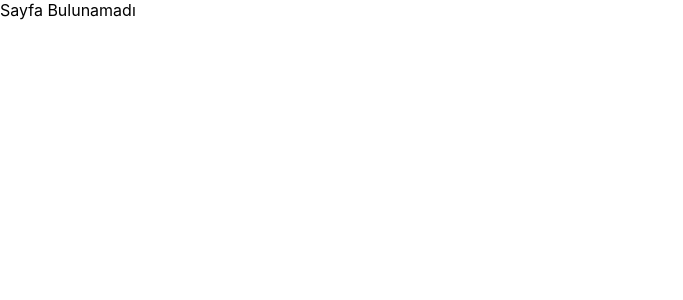
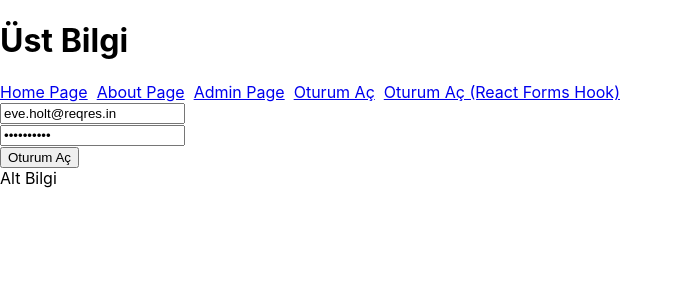
Before and after one commit to neominalsolutions/TurkiyeFinansDay3, a React (Create React App) app: page /login2 in a window 1280 px wide. Shown: the top 300 px of the page, without its empty margins (0-683 px from the left). Built offline with nearby package versions, Linux system fonts and the light colour scheme.

Commit message:
Redux Forms Hook

```diff
--- a/package.json
+++ b/package.json
@@ -3,6 +3,7 @@
   "version": "0.1.0",
   "private": true,
   "dependencies": {
+    "@hookform/resolvers": "^2.9.10",
     "@testing-library/jest-dom": "^5.16.5",
     "@testing-library/react": "^13.4.0",
     "@testing-library/user-event": "^13.5.0",
@@ -13,10 +14,12 @@
     "axios": "^1.2.3",
     "react": "^18.2.0",
     "react-dom": "^18.2.0",
+    "react-hook-form": "^7.42.1",
     "react-router-dom": "^6.7.0",
     "react-scripts": "5.0.1",
     "typescript": "^4.9.4",
-    "web-vitals": "^2.1.4"
+    "web-vitals": "^2.1.4",
+    "yup": "^0.32.11"
   },
   "scripts": {
     "start": "react-scripts start",
--- a/src/App.tsx
+++ b/src/App.tsx
@@ -16,6 +16,7 @@ import UserDetail from "./pages/UserDetail";
 import RejectUsers from "./pages/RejectUsers";
 import Login from "./pages/Login";
 import LoginGuard from "./guards/LoginGuard";
+import Login2 from "./pages/Login2";
 // import Users from "./pages/Users";
 
 // Çalışma zamanında kod yüklemesi yapan bir yöntem (code splitting) diyoruz.
@@ -81,6 +82,7 @@ function App() {
               <Route path="/" element={<Home />}></Route>
               <Route path="home" element={<Home />}></Route>
               <Route path="login" element={<Login />}></Route>
+              <Route path="login2" element={<Login2 />}></Route>
             </Route>
             <Route
               path="admin"
--- a/src/index.tsx
+++ b/src/index.tsx
@@ -1,4 +1,4 @@
-import React from "react";
+import React, { useState } from "react";
 import ReactDOM from "react-dom/client";
 import "./index.css";
 import App from "./App";
--- a/src/layouts/Layout.tsx
+++ b/src/layouts/Layout.tsx
@@ -13,6 +13,7 @@ export default function Layout({}: Props) {
           <Link to="about">About Page</Link> &nbsp;
           <Link to="admin">Admin Page</Link> &nbsp;
           <Link to="login">Oturum Aç</Link> &nbsp;
+          <Link to="login2">Oturum Aç (React Forms Hook)</Link> &nbsp;
         </nav>
       </header>
 
--- /dev/null
+++ b/src/pages/Login2.tsx
@@ -0,0 +1,87 @@
+// React Forms Hook
+// Formik %13 daha hızlı
+// React Redux Forma göre %25
+// Child Componenentler gereksiz render işlemleri yok
+// Typescript uyumlu
+// farklı yup gibi validayon kütüphaneleri ile çalışır
+// UI Material UI ile uyumlu (Controller)
+
+import * as yup from "yup";
+
+export type LoginFormData = {
+  email: string;
+  password: string;
+};
+
+import React from "react";
+import { useForm } from "react-hook-form";
+import { yupResolver } from "@hookform/resolvers/yup";
+
+type Props = {};
+
+export default function Login2({}: Props) {
+  const schema = yup
+    .object({
+      email: yup
+        .string()
+        .required("email alanı boş geçilemez")
+        .email("e-posta formatında olmalıdır"),
+      password: yup
+        .string()
+        .required("Parola boş geçilemez")
+        .max(15, "Maksimum 15 karakter uzunluğunda olmalıdır")
+        .min(8, "Minimum 8 karakter uzunluğunda olmalıdır")
+        .matches(/[a-z]/, "sayısal değer girilemez"),
+    })
+    .required();
+
+  const {
+    handleSubmit,
+    register,
+    watch,
+    formState: { errors },
+  } = useForm<LoginFormData>({
+    defaultValues: {
+      email: "eve.holt@reqres.in",
+      password: "cityslicka",
+    },
+    resolver: yupResolver(schema),
+  });
+
+  const onSubmit = (data: LoginFormData) => {
+    // formdatayı burada direk react hook formdan yakalayacağız
+    console.log("data", data);
+  };
+
+  return (
+    <div>
+      <form method="post" onSubmit={handleSubmit(onSubmit)}>
+        {/* <input {...register("email", { required: true, max: 10, min: 20 })} /> */}
+        <input {...register("email")} />
+        <span style={{ color: "red" }}>{errors.email?.message}</span>
+
+        {/* <input
+          {...register("email", {
+            required: {
+              value: true,
+              message: "boş geçilmez",
+            },
+            minLength: {
+              value: 11,
+              message: "This input must exceed 10 characters",
+            },
+            min: 20,
+          })}
+        /> */}
+        {/* <span>{errors.email?.type != "required" ? "boş geçilemez" : ""}</span>
+        <span>{errors.email? != "min" ? "min değer 10 karakter" : ""}</span> */}
+
+        <br></br>
+        <input {...register("password")} type="password" />
+        <span>{errors.password?.message}</span>
+        <br></br>
+        <input type="submit" value="Oturum Aç" />
+      </form>
+    </div>
+  );
+}
```
Also changed, not shown: 1 other file (tests, documents, lock files or other folders).
